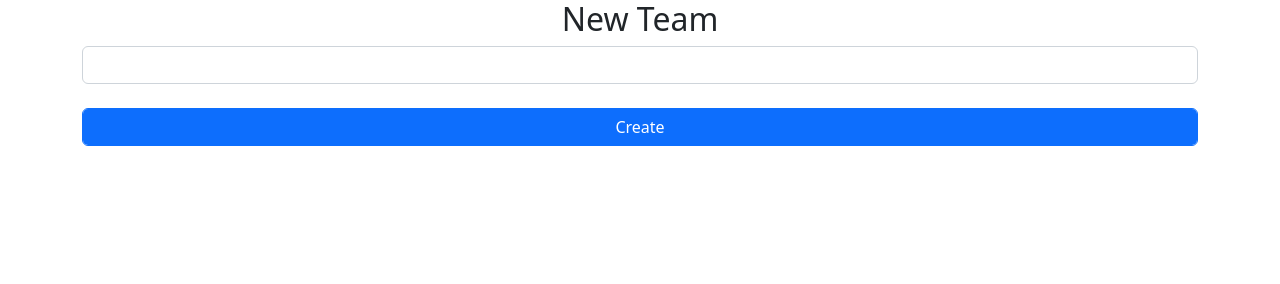
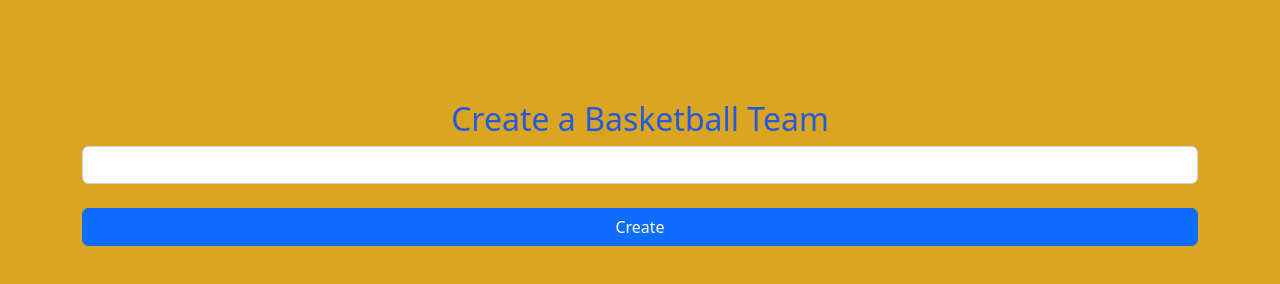
Before and after one commit to jdconn1/week12Project, a website: page index.html in a window 1280 px wide. Drawn offline with nearby package versions, Linux system fonts and the light colour scheme; no server answers.

Commit message:
Made a css file for backround and text color

```diff
--- /dev/null
+++ b/index.css
@@ -0,0 +1,8 @@
+body {
+    background-color: goldenrod;
+}
+
+#h-color {
+    color: #255ADF;
+    margin-top: 100px;
+}
--- a/index.html
+++ b/index.html
@@ -9,10 +9,13 @@
       rel="stylesheet"
       href="node_modules/bootstrap/dist/css/bootstrap.css"
     />
+    <link rel="stylesheet" href="index.css" />
   </head>
   <body class="container">
     <div id="new-team" class="jumbotron">
-      <h2 class="container-fluid text-center">New Team</h2>
+      <h2 id="h-color" class="container-fluid text-center">
+        Create a Basketball Team
+      </h2>
       <input type="text" id="new-team-name" class="form-control" /><br />
       <button id="create-new-team" class="btn btn-primary form-control">
         Create
```
